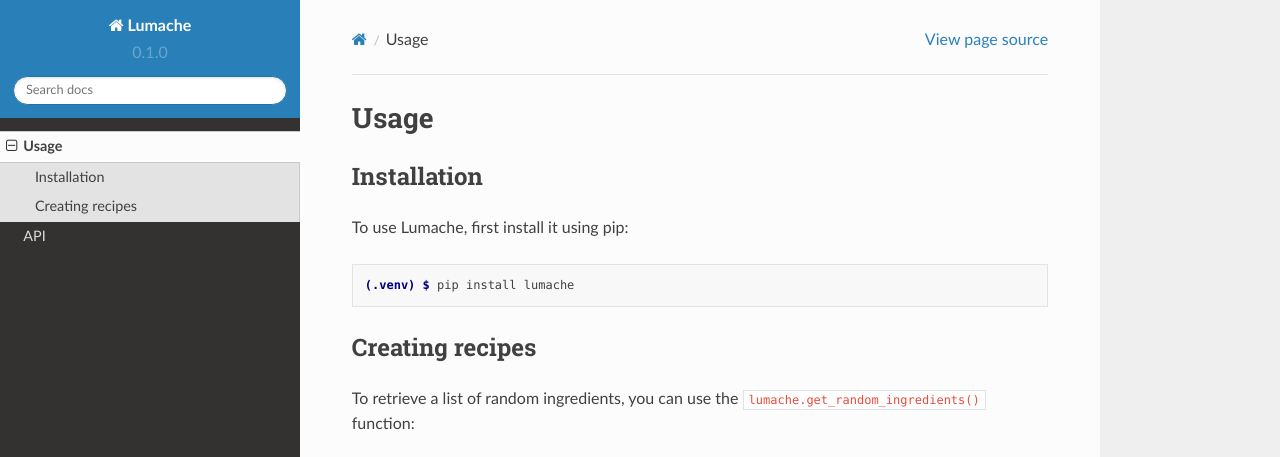
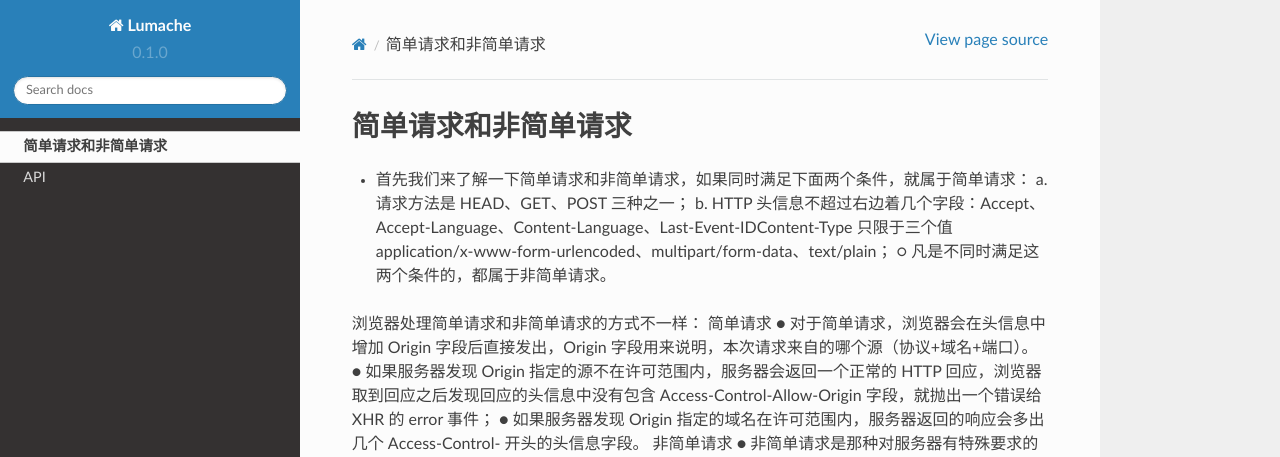
Before and after one commit to whguo97/QiuJiInterview, a Sphinx documentation site: the page built from docs/source/usage.rst, in a window 1280 px wide and 1095 px high. Shown: the top 457 px of the window. Built offline with Sphinx 7.4.7 and the Read the Docs theme 2.0.0, drawn with Linux system fonts in a browser that asks for light colours; some of the changed text lies outside the part shown; grey boxes are pictures that could not be loaded.

Commit message:
Update usage.rst

```diff
--- a/docs/source/usage.rst
+++ b/docs/source/usage.rst
@@ -1,33 +1,24 @@
-Usage
-=====
+简单请求和非简单请求
+================
 
-.. _installation:
+- 首先我们来了解一下简单请求和非简单请求，如果同时满足下面两个条件，就属于简单请求：
+  a. 请求方法是 HEAD、GET、POST 三种之一；
+  b. HTTP 头信息不超过右边着几个字段：Accept、Accept-Language、Content-Language、Last-Event-IDContent-Type 只限于三个值 application/x-www-form-urlencoded、multipart/form-data、text/plain；
+  ○ 凡是不同时满足这两个条件的，都属于非简单请求。
+浏览器处理简单请求和非简单请求的方式不一样：
+简单请求
+● 对于简单请求，浏览器会在头信息中增加 Origin 字段后直接发出，Origin 字段用来说明，本次请求来自的哪个源（协议+域名+端口）。
+● 如果服务器发现 Origin 指定的源不在许可范围内，服务器会返回一个正常的 HTTP 回应，浏览器取到回应之后发现回应的头信息中没有包含 Access-Control-Allow-Origin 字段，就抛出一个错误给 XHR 的 error 事件；
+● 如果服务器发现 Origin 指定的域名在许可范围内，服务器返回的响应会多出几个 Access-Control- 开头的头信息字段。
+非简单请求
+● 非简单请求是那种对服务器有特殊要求的请求，比如请求方法是 PUT 或 DELETE，或 Content-Type 值为 application/json。浏览器会在正式通信之前，发送一次 HTTP 预检 OPTIONS 请求，先询问服务器，当前网页所在的域名是否在服务器的许可名单之中，以及可以使用哪些 HTTP 请求方法和头信息字段。只有得到肯定答复，浏览器才会发出正式的 XHR 请求，否则报错。
+跨域
+浏览器当前访问的网站向另一个网站发送请求获取数据的过程就是跨域请求。
+● 跨域是浏览器的同源策略决定的，是一个重要的浏览器安全策略，用于限制一个 origin 的文档或者它加载的脚本与另一个源的资源进行交互，它能够帮助阻隔恶意文档，减少可能被攻击的媒介，可以使用 CORS 配置解除这个限制。
+正向代理和反向代理
+正向代理
+一般的访问流程是客户端直接向目标服务器发送请求并获取内容，使用正向代理后，客户端改为向代理服务器发送请求，并指定目标服务器，然后由代理服务器和原始服务器通信，转交请求获得的内容，再返回客户端，正向代理隐藏了真实的客户端，为客户端收发请求，使真实的客户端对服务器不可见。
 
-Installation
-------------
-
-To use Lumache, first install it using pip:
-
-.. code-block:: console
-
-   (.venv) $ pip install lumache
-
-Creating recipes
-----------------
-
-To retrieve a list of random ingredients,
-you can use the ``lumache.get_random_ingredients()`` function:
-
-.. autofunction:: lumache.get_random_ingredients
-
-The ``kind`` parameter should be either ``"meat"``, ``"fish"``,
-or ``"veggies"``. Otherwise, :py:func:`lumache.get_random_ingredients`
-will raise an exception.
-
-.. autoexception:: lumache.InvalidKindError
-
-For example:
-
->>> import lumache
->>> lumache.get_random_ingredients()
-['shells', 'gorgonzola', 'parsley']
+反向代理
+● 与一般访问流程相比，使用反向代理后，直接收到请求的服务器是代理服务器，然后将请求转发给内部网络上真正进行处理的服务器，得到的结果返回给客户端。
+● 反向代理隐藏了真实的服务器，为服务器收发请求，使真实服务器对客户端不可见。一般在处理跨域请求的时候比较常用。现在基本上所有的大型网站都设置了反向代理。
```
